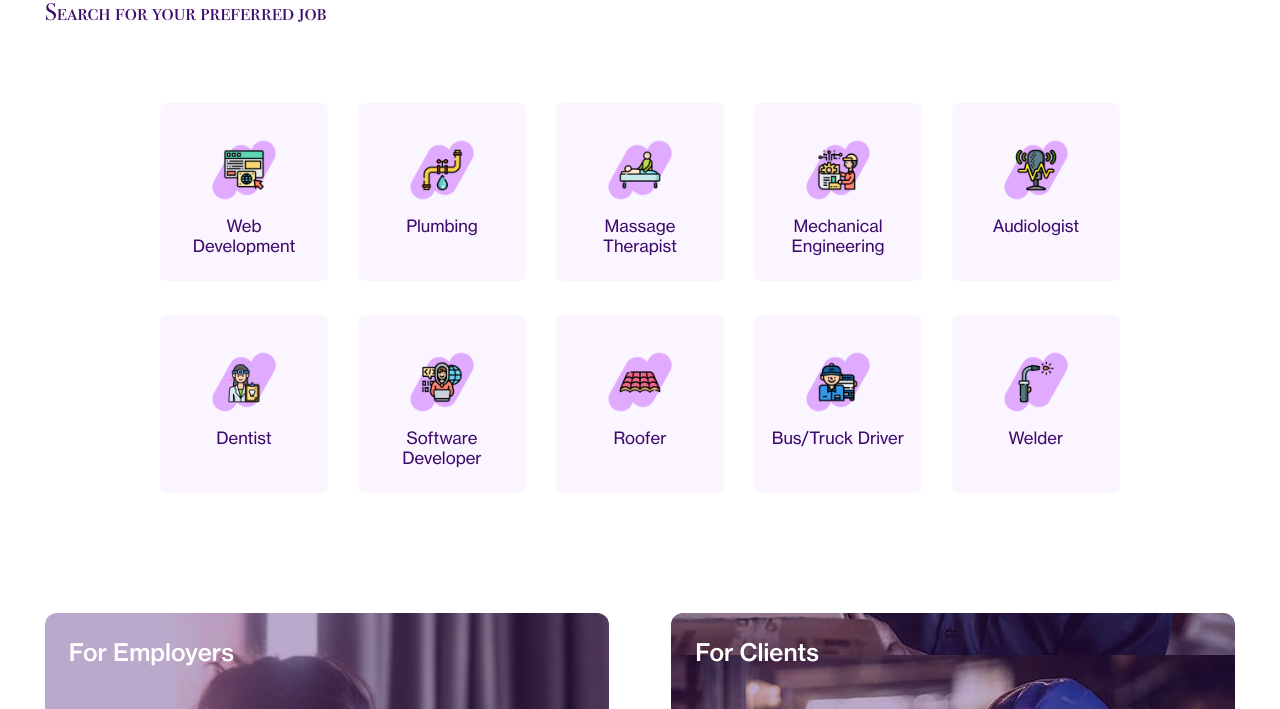
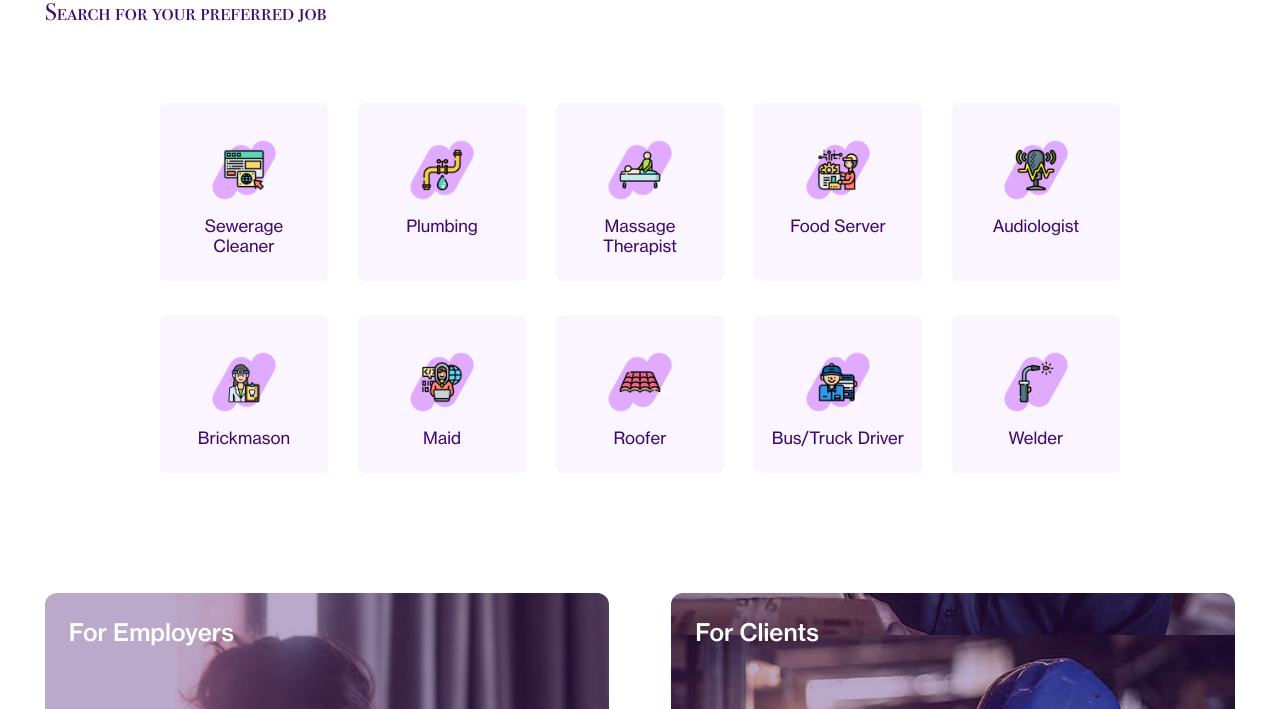
Before and after one commit to 923aryan/Hack-O-Uplift, a plain HTML site: page index.html in a window 1280 px wide. Shown: the part 994-1703 px from the top of the page. Drawn offline with Linux system fonts and the light colour scheme.

Commit message:
Update index.html

```diff
--- a/index.html
+++ b/index.html
@@ -64,7 +64,7 @@
         <div class="container">
             <div class="header-texts">
                 <div>
-                    <div class="title">Employment For a Better Notion</div>
+                    <div class="title">Employment By Your Skills</div>
                     <div class="description">There is a real danger that the crisis will increase poverty and widen inequalities, we are here to resolve the purpose by providing what you best deserve.
                         <br>Search by your Skill, Care and Connection.</div>
                     <div class="signup-input-bar">
@@ -131,7 +131,7 @@
         <center>
         <div class="wrapper">
             <div class="items">
-                <div class="icons"><img src="images/Icons/icon-web-dev.png" alt="web-dev-icon"><br>Web Development</div>
+                <div class="icons"><img src="images/Icons/icon-web-dev.png" alt="web-dev-icon"><br>Sewerage Cleaner</div>
             </div>
             <div class="items">
                 <div class="icons"><img src="images/Icons/icon-plumbing.png" alt="plumbing-icon"><br>Plumbing</div>
@@ -140,16 +140,16 @@
                 <div class="icons"><img src="images/Icons/icon-massage-therapist.png" alt="massage-therapist-icon"><br>Massage Therapist</div>
             </div>
             <div class="items">
-                <div class="icons"><img src="images/Icons/icon-mechanic.png" alt="mechanic-icon"><br>Mechanical Engineering</div>
+                <div class="icons"><img src="images/Icons/icon-mechanic.png" alt="mechanic-icon"><br>Food Server</div>
             </div>
             <div class="items">
                 <div class="icons"><img src="images/Icons/icon-audiologist.png" alt="audiologist-icon"><br>Audiologist</div>
             </div>
             <div class="items">
-                <div class="icons"><img src="images/Icons/icon-dentist.png" alt="dentist-icon"><br>Dentist</div>
+                <div class="icons"><img src="images/Icons/icon-dentist.png" alt="dentist-icon"><br>Brickmason</div>
             </div>
             <div class="items">
-                <div class="icons"><img src="images/Icons/icon-software-developer.png" alt="software-developer-icon"><br>Software Developer</div>
+                <div class="icons"><img src="images/Icons/icon-software-developer.png" alt="software-developer-icon"><br>Maid</div>
             </div>
             <div class="items">
                 <div class="icons"><img src="images/Icons/icon-roofer.png" alt="roofer-icon"><br>Roofer</div>
```
